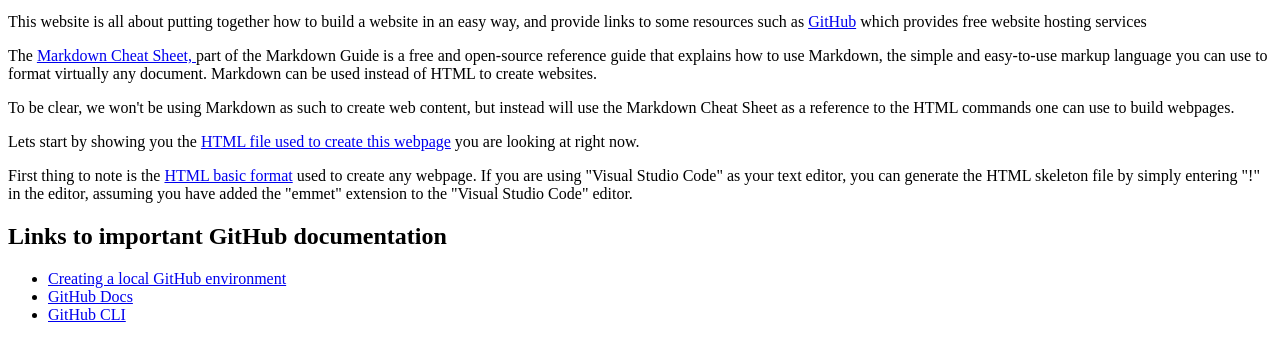
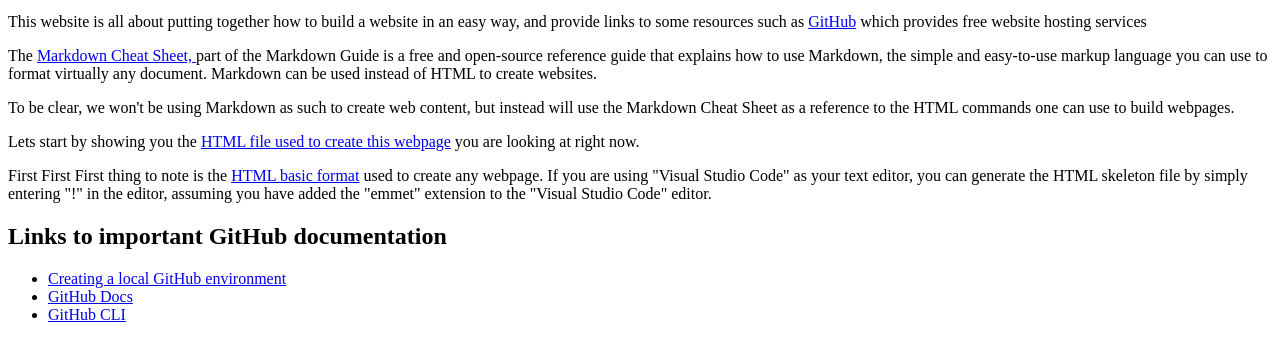
Before and after one commit to mercadofred/mercadofred.github.io, a plain HTML site: page index.html in a window 1280 px wide. Shown: the part 189-550 px from the top of the page. Drawn offline with Linux system fonts and the light colour scheme.

Commit message:
Update index.html

```diff
--- a/index.html
+++ b/index.html
@@ -30,7 +30,7 @@
 
     <p>Lets start by showing you the <a href="index_html.txt"> HTML file used to create this webpage</a>  you are looking at right now.</p>
 
-    <p>First thing to note is the  <a href="basic-html-format.txt"> HTML basic format</a> used to create any webpage. If you are using "Visual Studio Code" as your text editor, you can generate the HTML skeleton file by simply entering "!" in the editor, assuming you have added the "emmet" extension to the "Visual Studio Code" editor.</p>
+    <p>First First First thing to note is the  <a href="basic-html-format.txt"> HTML basic format</a> used to create any webpage. If you are using "Visual Studio Code" as your text editor, you can generate the HTML skeleton file by simply entering "!" in the editor, assuming you have added the "emmet" extension to the "Visual Studio Code" editor.</p>
 
     <h2>Links to important GitHub documentation</h2>
 
```
